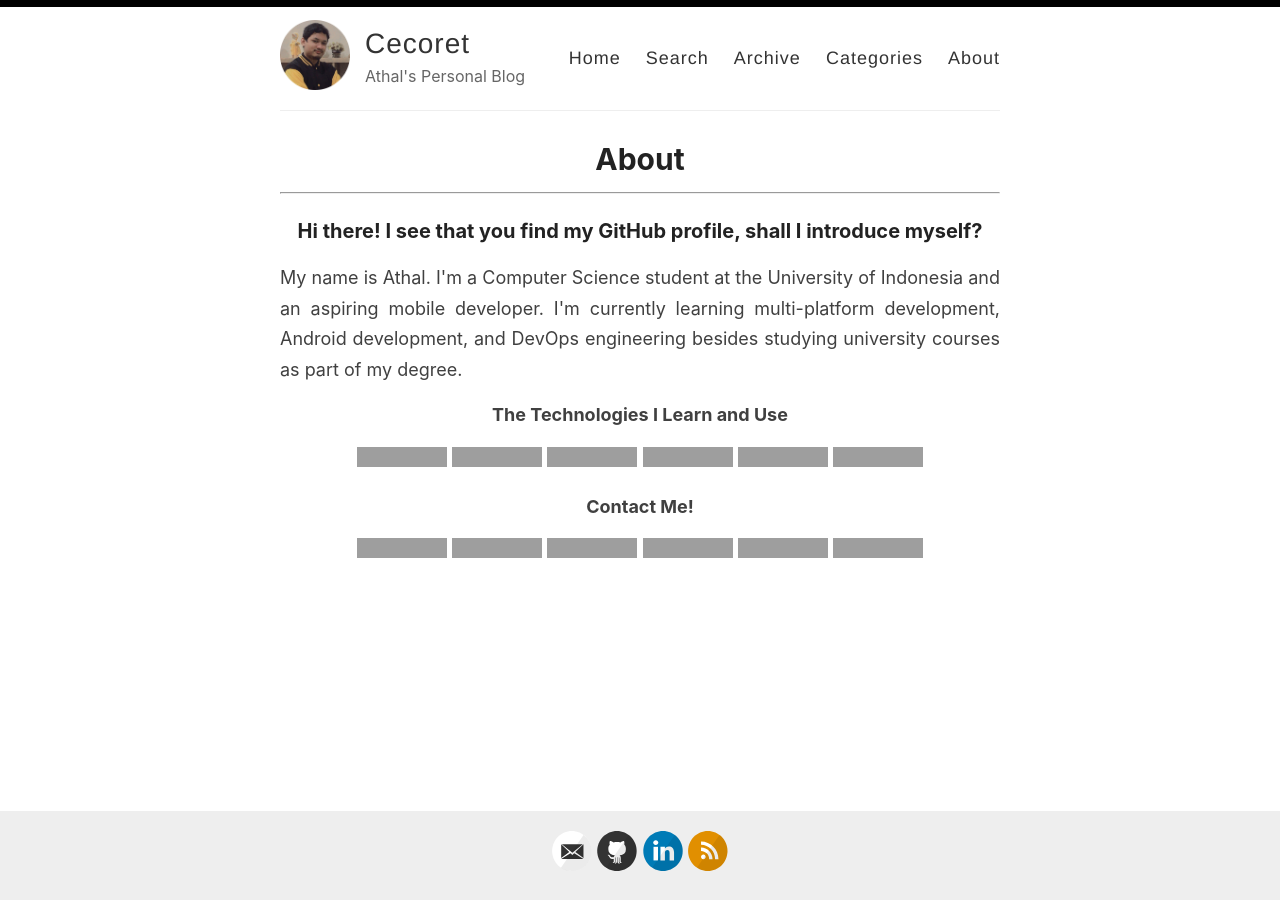
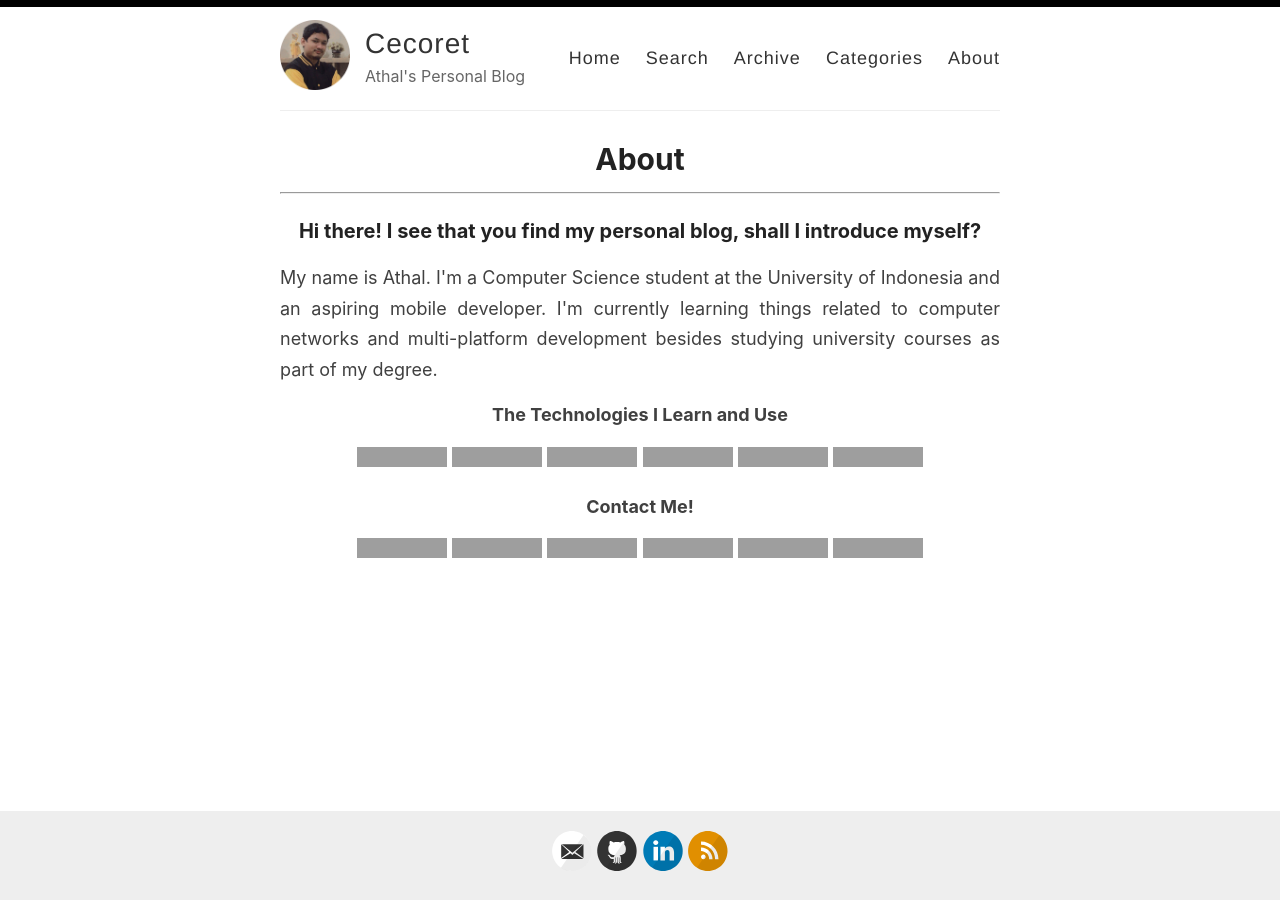
Before and after one commit to determinedguy/cecoret, a Jekyll site: the page built from _pages/about.md, in a window 1280 px wide, cut to the strip 0-901 px from the top of the page. Built offline with Jekyll 4.4.1, drawn with Linux system fonts in a browser that asks for light colours; grey boxes are pictures that could not be loaded.

Commit message:
fix: about me

```diff
--- a/_pages/about.md
+++ b/_pages/about.md
@@ -5,8 +5,8 @@ permalink: /about/
 ---
 
 _________________
-<h3 align="center">Hi there! I see that you find my GitHub profile, shall I introduce myself?</h3>
-<p align="justify">My name is Athal. I'm a Computer Science student at the University of Indonesia and an aspiring mobile developer. I'm currently learning multi-platform development, Android development, and DevOps engineering besides studying university courses as part of my degree.</p>
+<h3 align="center">Hi there! I see that you find my personal blog, shall I introduce myself?</h3>
+<p align="justify">My name is Athal. I'm a Computer Science student at the University of Indonesia and an aspiring mobile developer. I'm currently learning things related to computer networks and multi-platform development besides studying university courses as part of my degree.</p>
 
 
 <p align="center"><strong>The Technologies I Learn and Use</strong></p>
```
